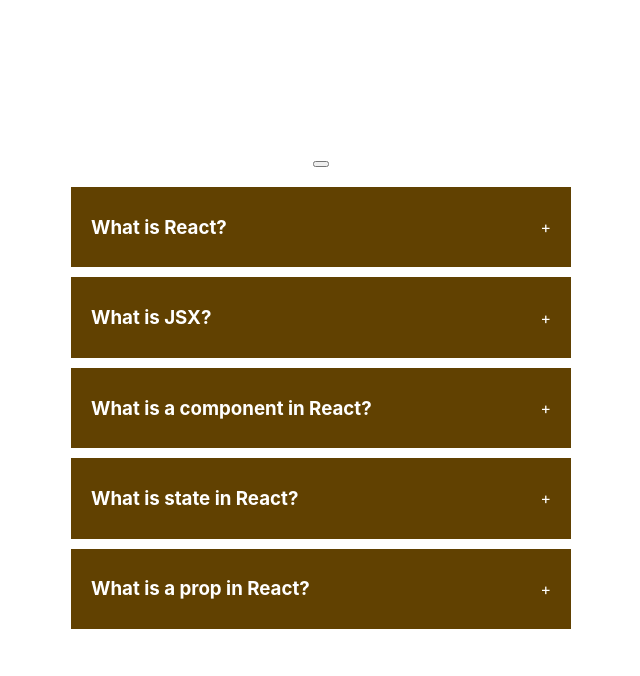
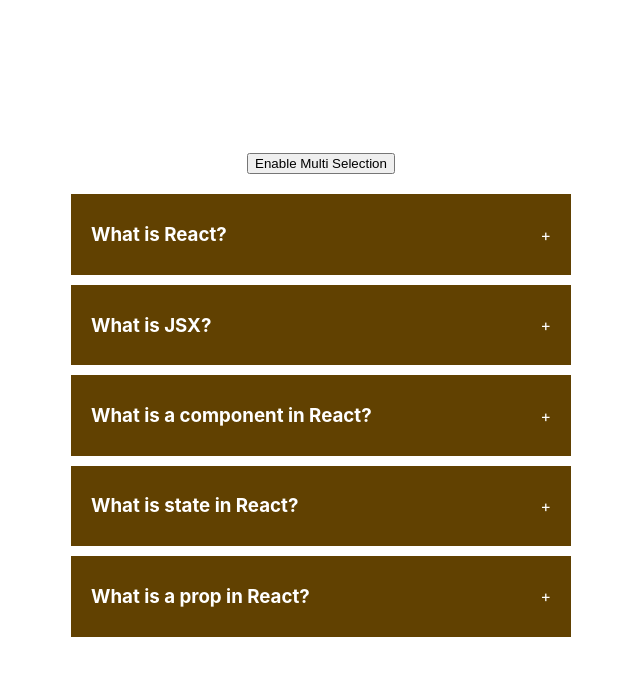
Before and after one commit to Asna1303/Build25, a React (Create React App) app: page / in a window 1280 px wide. Shown: the top 676 px of the page, without its empty margins (319-959 px from the left). Built offline with nearby package versions, Linux system fonts and the light colour scheme.

Commit message:
created a function for enabling mutliselection

```diff
--- a/src/components/accordian/index.jsx
+++ b/src/components/accordian/index.jsx
@@ -4,13 +4,14 @@ import './styles.css';
 
 export default function Accordian() {
     const [selected, setSelected] = useState(null);
+    const [enableMultiSelection,setEnableMultiSelection] =useState(false);
     function handleSingleSelection(getCurrentId){
         setSelected(getCurrentId===selected ? null : getCurrentId);
     }
 
     return (
         <div className="wrapper">
-            <button></button>
+            <button>Enable Multi Selection</button>
             <div className="accordian">
                 {data && data.length > 0 ?
                     data.map(dataItem => (
```
